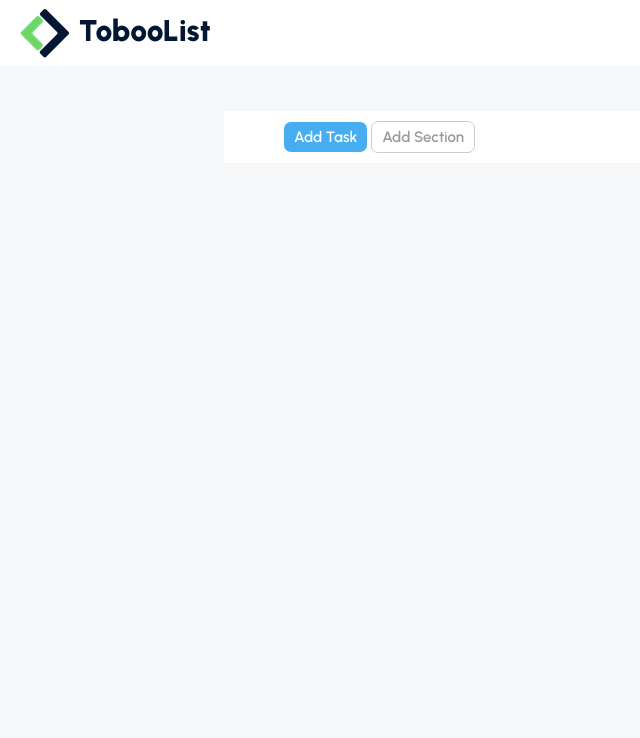
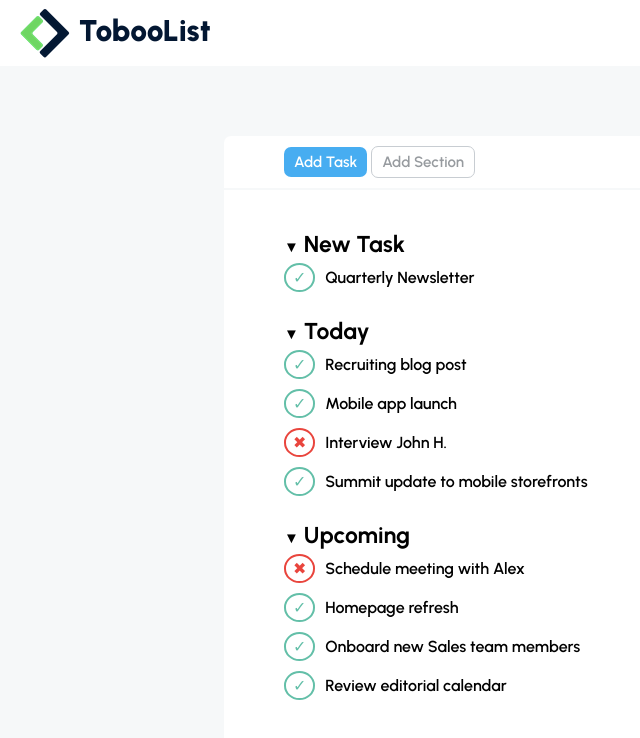
Before and after one commit to GinoGreen/html-css-toboolist, a plain HTML site: page index.html in a window 1280 px wide. Shown: the whole page, without its empty margins (0-640 px from the left). Drawn offline with Linux system fonts and the light colour scheme.

Commit message:
main con simboli check implementati

```diff
--- a/css/style.css
+++ b/css/style.css
@@ -23,34 +23,82 @@ body {
 }
 
 .container {
-   margin: auto;
+   margin: 70px auto;
    width: 65%;
    background-color: #FFF;
 }
 
+.b-radius {
+   border-radius: 7px;
+}
+
 header {
    background-color: #FFF;
-   margin-bottom: 45px;
 }
 
 /* MAIN */
+
+/* header container */
 .container .header-container {
    padding: 10px 60px;
+   border-bottom: 2px solid #F6F8F9;
 }
 
 .header-container .button {
    padding: 6px 10px;
    font-size: 15px;
-   border-radius: 7px;
    display: inline-block;
 }
 
-.button.task {
+.button.add-task {
    background-color: #47ADF1;
    color: #FFF;
 }
 
-.button.section {
+.button.add-section {
    border: 1px solid #C8CDD2;
    color: #979B9F;
 }
+
+/* main container */
+.container .main-container {
+   padding: 20px 60px;
+}
+
+.main-container .area {
+   margin: 20px 0;
+}
+
+.main-container .area h3{
+   font-size: 23px;
+   font-weight: 700;
+}
+
+.area h3::before {
+   margin-right: 5px;
+   content: " \25BC ";
+   font-size: 15px;
+}
+
+.area .element-list {
+   padding: 10px 0;
+   display: block;
+}
+
+.main-container .area .done::before {
+   content: "\2713";
+   margin-right: 6px;
+   padding: 3px 7px;
+   color: #63BFA8;
+   border: 2px solid #63BFA8;
+   border-radius: 50%;
+}
+
+.main-container .area .to-do::before {
+   content: "\2716";
+   margin-right: 6px;
+   padding: 3px 7px;
+   color: #E9453D;
+   border: 2px solid #E9453D;
+   border-radius: 50%;
+}
--- a/index.html
+++ b/index.html
@@ -17,18 +17,60 @@
       <span id="logo-text">TobooList</span>
    </header>
 
-   <main class="container">
+   <main class="container b-radius">
 
       <div class="header-container">
-         <div class="button task">
+
+         <div class="button add-task b-radius">
             <span>Add Task</span>
          </div>
-         <div class="button section">
+         <div class="button add-section b-radius">
             <span>Add Section</span>
          </div>
+
       </div>
 
+
       <div class="main-container">
+
+         <div class="area">
+            <h3>New Task</h3>
+            <span class="element-list done">
+               Quarterly Newsletter
+            </span>
+         </div>
+
+         <div class="area">
+            <h3>Today</h3>
+            <span class="element-list done">
+               Recruiting blog post
+            </span>
+            <span class="element-list done">
+               Mobile app launch
+            </span>
+            <span class="element-list to-do">
+               Interview John H.
+            </span>
+            <span class="element-list done">
+               Summit update to mobile storefronts
+            </span>
+         </div>
+
+         <div class="area">
+            <h3>Upcoming</h3>
+            <span class="element-list to-do">
+               Schedule meeting with Alex
+            </span>
+            <span class="element-list done">
+               Homepage refresh
+            </span>
+            <span class="element-list done">
+               Onboard new Sales team members
+            </span>
+            <span class="element-list done">
+               Review editorial calendar
+            </span>
+         </div>
 
       </div>
 
```
